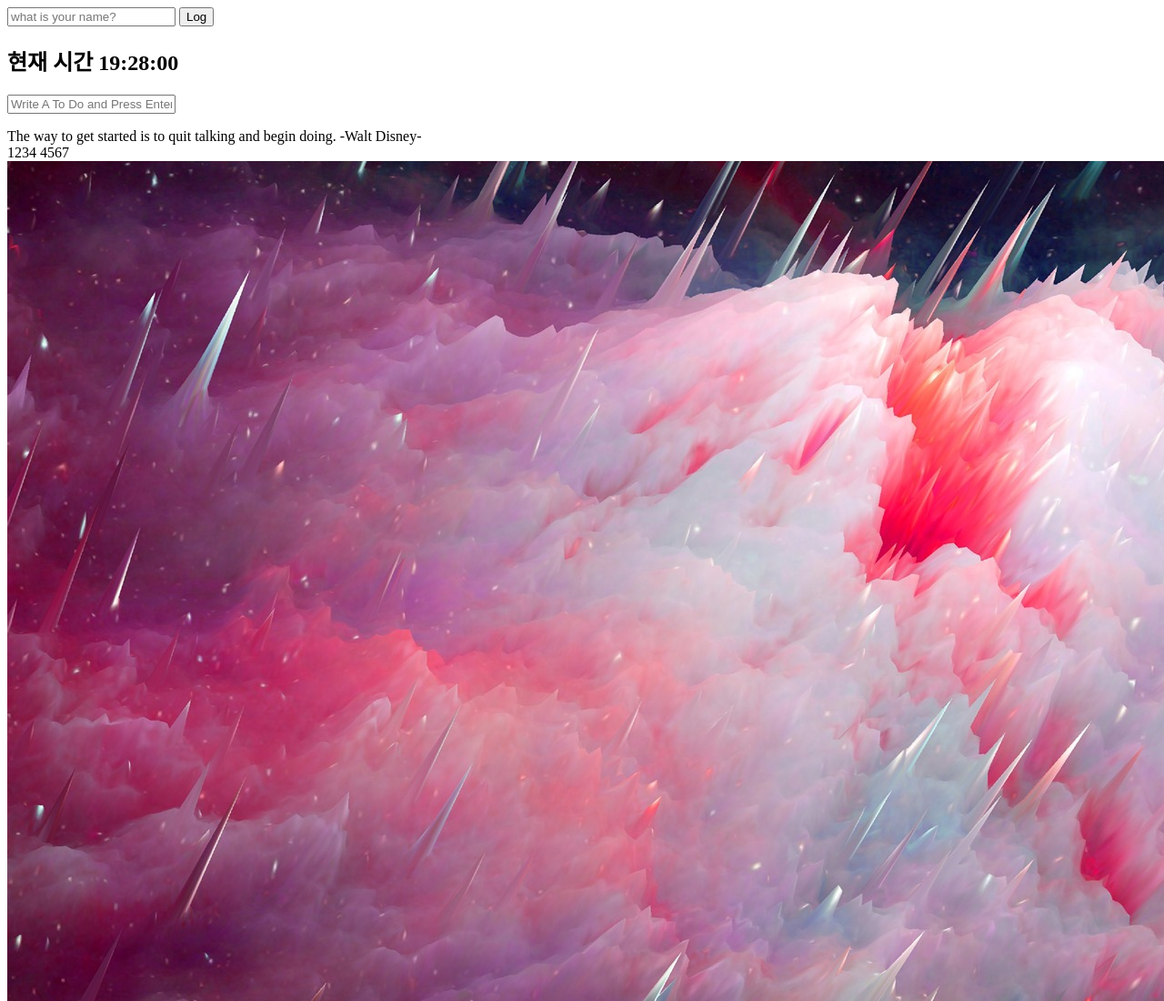
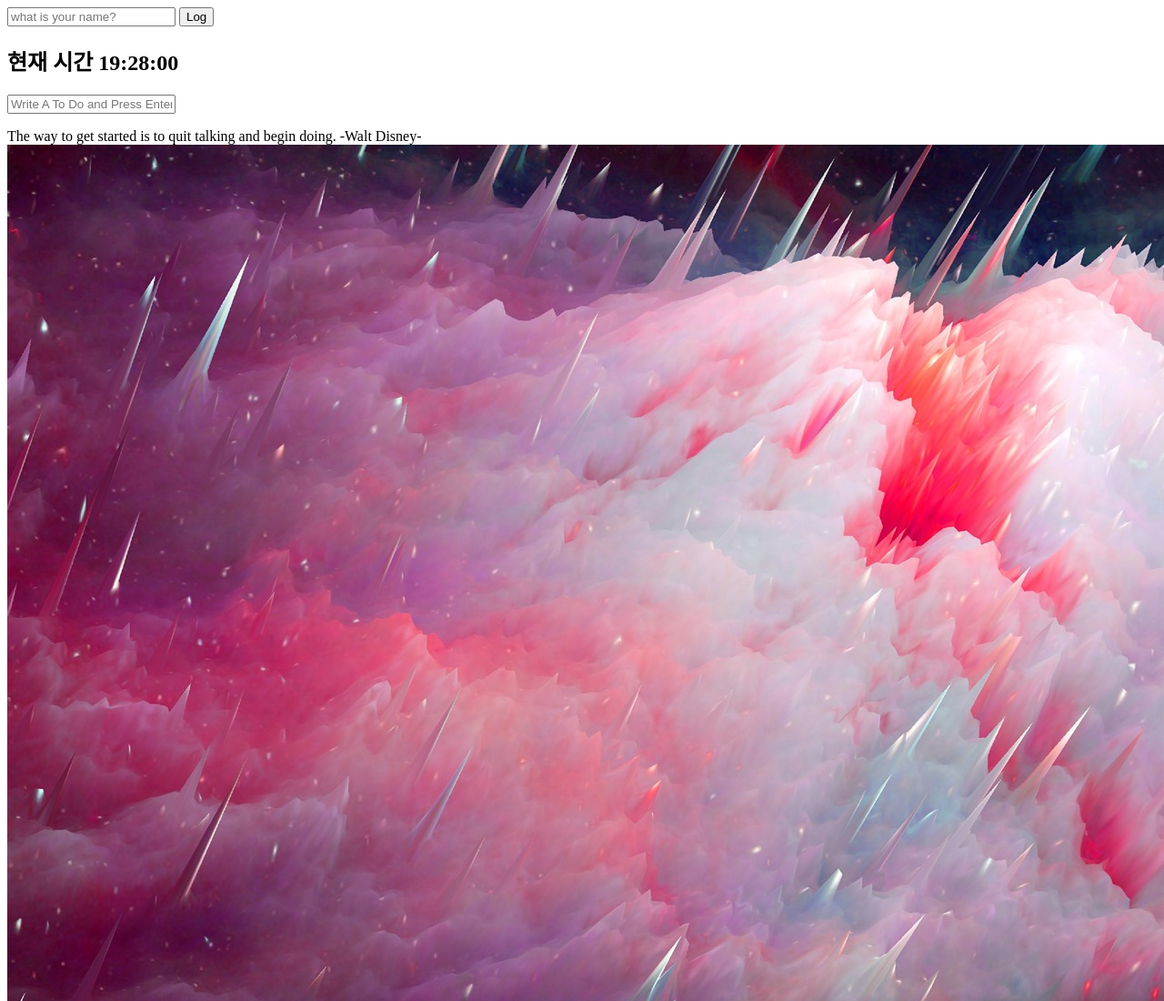
Before and after one commit to Lovyyyy/Nomad_JS_Challenge, a plain HTML site: page index.html in a window 1280 px wide. Shown: the top 1100 px of the page at 91% size. Drawn offline with Linux system fonts and the light colour scheme.

Commit message:
Add files via upload

```diff
--- a/index.html
+++ b/index.html
@@ -24,8 +24,8 @@
     <span></span>
   </div>
   <div id="weather">
-    <span>1234</span>
-    <span>4567</span>
+    <span></span>
+    <span></span>
   </div>
 
   <script src="JS/script.js"></script>
```
